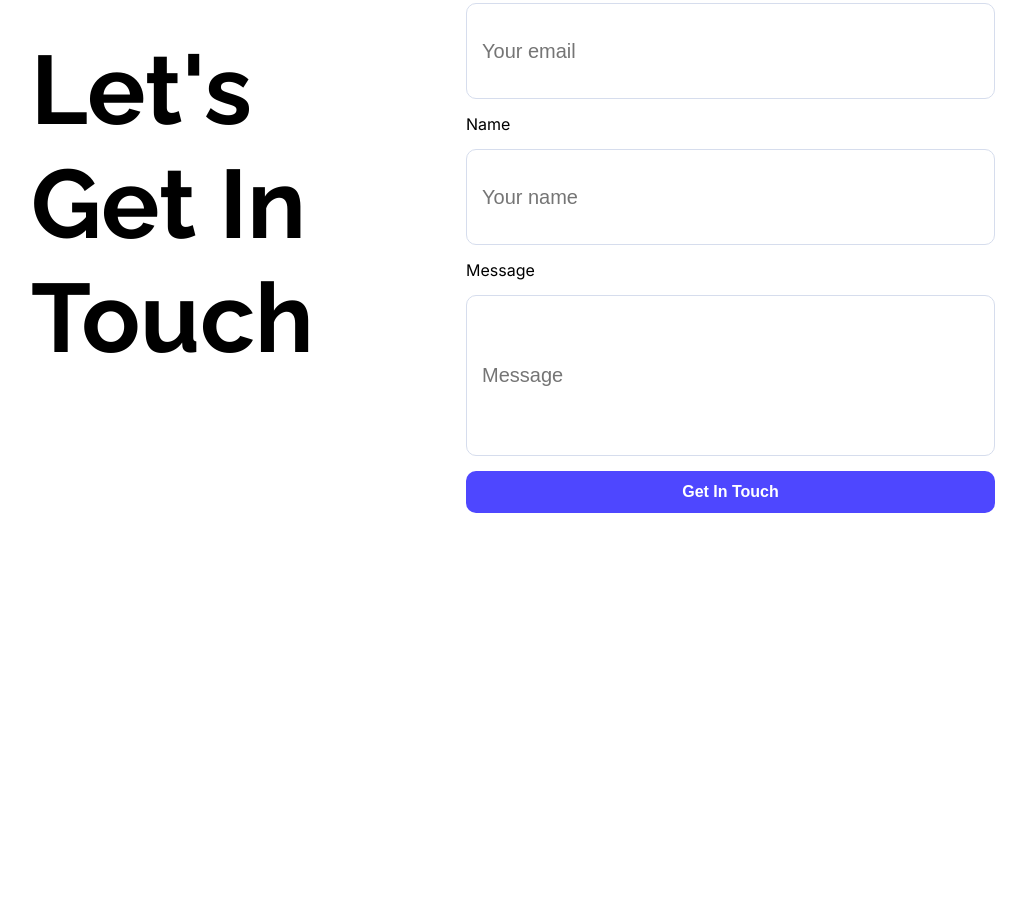
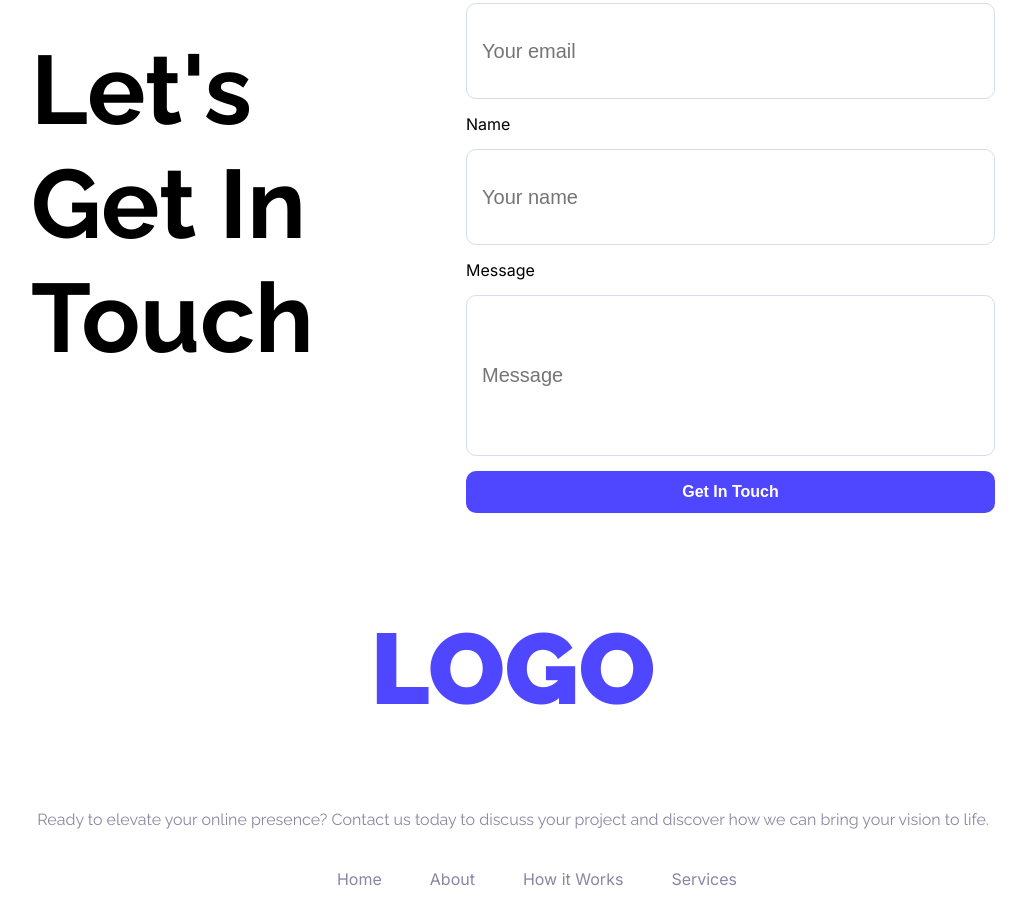
Before and after one commit to kamrulshaqeel/assignment-one, a plain HTML site: page index.html in a window 1280 px wide. Shown: the part 2339-3236 px from the top of the page, without its empty margins (127-1153 px from the left). Before the commit the page ends 2874 px from the top, so only its background shows below. Drawn offline with Linux system fonts and the light colour scheme.

Commit message:
added footer section

```diff
--- a/Styles/style.css
+++ b/Styles/style.css
@@ -12,7 +12,6 @@
     font-style: normal;
 }
 
-/* nav styles */
 nav{
     display: flex;
     align-items: center;
@@ -207,14 +206,12 @@ nav li{
     font-size: 16px;
 }
 
-/* General container */
 .get-in-touch {
     display: flex;
     gap: 115px;
     padding: 92.23px 150px 14px 150px;
 }
 
-/* Title styling */
 .get-in-touch-title h1 {
     text-align:left;
     color: #000000;
@@ -222,7 +219,6 @@ nav li{
     font-weight: bold;
 }
 
-/* Form styling */
 .message-me form {
     display: flex;
     flex-direction: column;
@@ -230,7 +226,6 @@ nav li{
     padding-right: ;
 }
 
-/* Input and textarea styling */
 .box-color{
     padding: 12px 15px;
     border: 1px solid #D6DDED;
@@ -251,3 +246,38 @@ nav li{
     height: 70px;
 
 }
+
+.footer-section nav ul {
+    display: flex;
+    justify-content: center;
+    align-items: center;
+    list-style: none;
+    padding: 0;
+    margin: 24px auto 0 auto;
+    width: fit-content;
+}
+
+.footer-section nav li a {
+    text-decoration: none;
+    font-size: 16px;
+    color: #8987A1;
+    margin-left: 48px;
+}
+
+.footer-section nav li a {
+    text-decoration: none;
+    font-size: 16px;
+    color: #8987A1;
+}
+
+.footer-section h1{
+    color: #4E47FF;
+    font-size: 100px;
+    font-weight: 900;
+    text-align: center;
+}
+.footer-section p{
+    text-align: center;
+    font-size: 16px;
+    color: #8987A1;
+}
--- a/index.html
+++ b/index.html
@@ -71,7 +71,7 @@
                  <div class="heading">Loved by Designers</div>
                  <div class="quote">“This template instantly leveled up our presence.” – Studio Vertex</div>
                  <div class="reviewer">
-                   <img src="Assets/avatar.png" alt="Reviewer avatar" />
+                 <img src="Assets/avatar.png" alt="Reviewer avatar" />
                    <div class="reviewer-info inter">
                      <div class="reviewer-name">Reviewer Name</div>
                      <div class="review-date">Date</div>
@@ -134,6 +134,18 @@
             </form>
             </div>
         </div>
+        <section class="footer-section">
+            <h1>LOGO</h1>
+            <p>Ready to elevate your online presence? Contact us today to discuss your project and discover how we can bring your vision to life.</p>
+            <nav>
+                <ul class="inter">
+                    <li><a href="">Home</a></li>
+                    <li><a href="">About</a></li>
+                    <li><a href="">How it Works</a></li>
+                    <li><a href="">Services</a></li>
+                </ul>
+            </nav>
+        </section>
         </footer>
 </body>
 </html>
```
